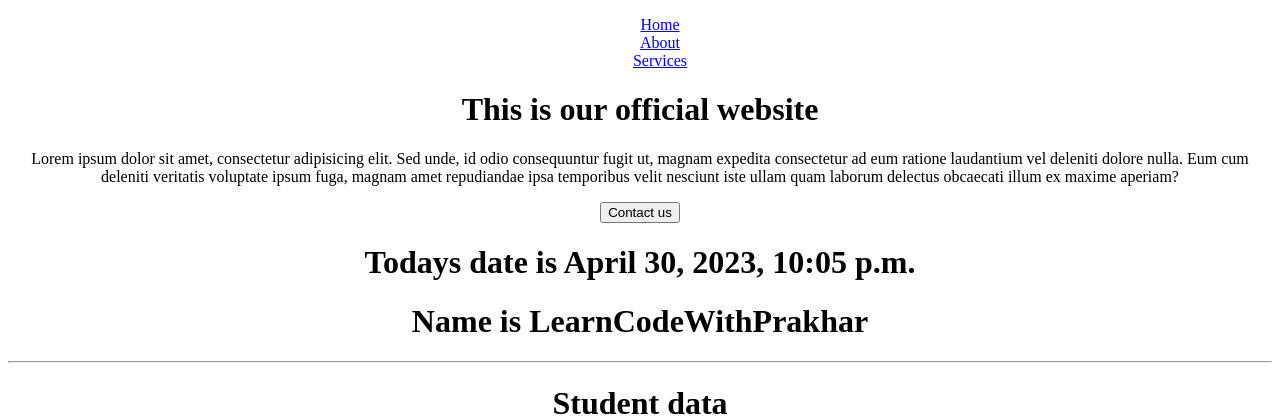
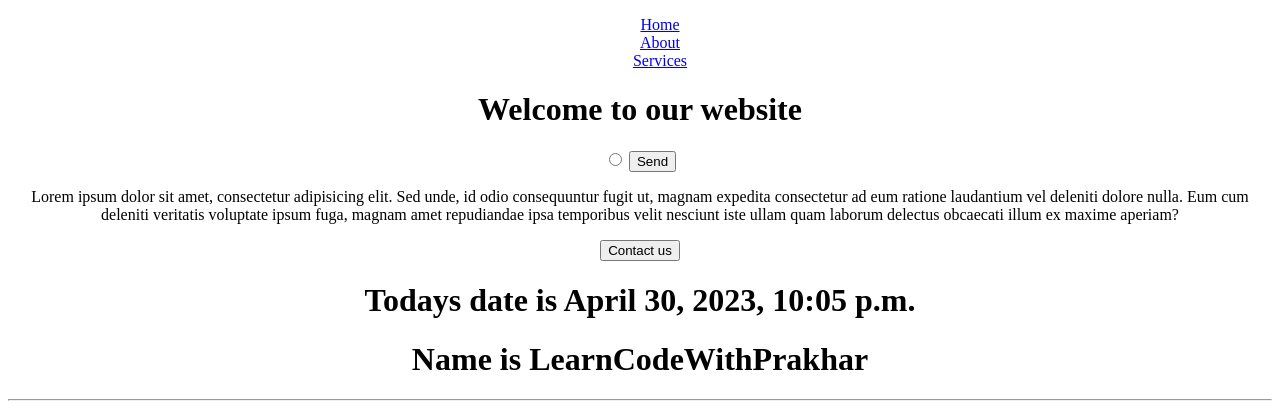
Before and after one commit to Prakhar70/myapp, a Django app: page / in a window 1280 px wide. Shown: the top 420 px of the page. Run offline with Django 4.2, Linux system fonts and the light colour scheme.

Commit message:
sending data from template to views

```diff
--- a/myapp/views.py
+++ b/myapp/views.py
@@ -3,8 +3,13 @@ from django.http import HttpResponse
 from django.shortcuts import render
 
 def home(request):
+
     date=datetime.datetime.now()
     isActive=True
+    if request.method=='POST':
+        check = request.POST.get('check')
+        if check==None:
+            isActive=False
     name="LearnCodeWithPrakhar"
     list_of_programs=[
         'WAP to check even or odd',
--- a/templates/home.html
+++ b/templates/home.html
@@ -10,7 +10,14 @@
     <div class="container" style="text-align: center;">
 
         {% include 'navbar.html' %}
-        <h1>This is our official website</h1>
+        <h1>Welcome to our website</h1>
+
+        <form action="/index/" method="POST">
+            {% csrf_token %}
+            <input type="radio" name="check">
+            <button>Send</button>
+        </form>
+
         <p>Lorem ipsum dolor sit amet, consectetur adipisicing elit. Sed unde, id odio consequuntur fugit ut, magnam expedita consectetur ad eum ratione laudantium vel deleniti dolore nulla. Eum cum deleniti veritatis voluptate ipsum fuga, magnam amet repudiandae ipsa temporibus velit nesciunt iste ullam quam laborum delectus obcaecati illum ex maxime aperiam?</p>
         <button>Contact us</button>
         <!-- access dynamic values -->
```
